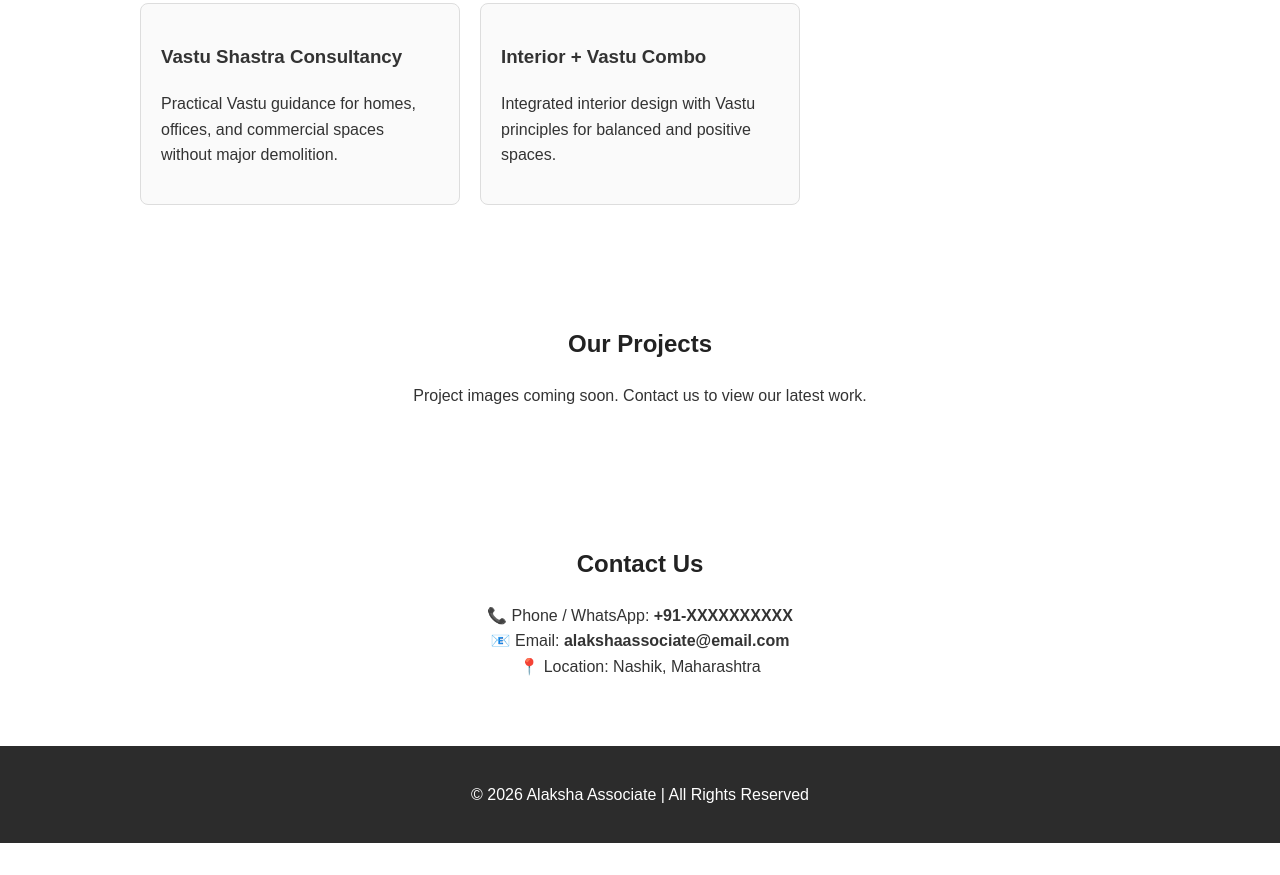
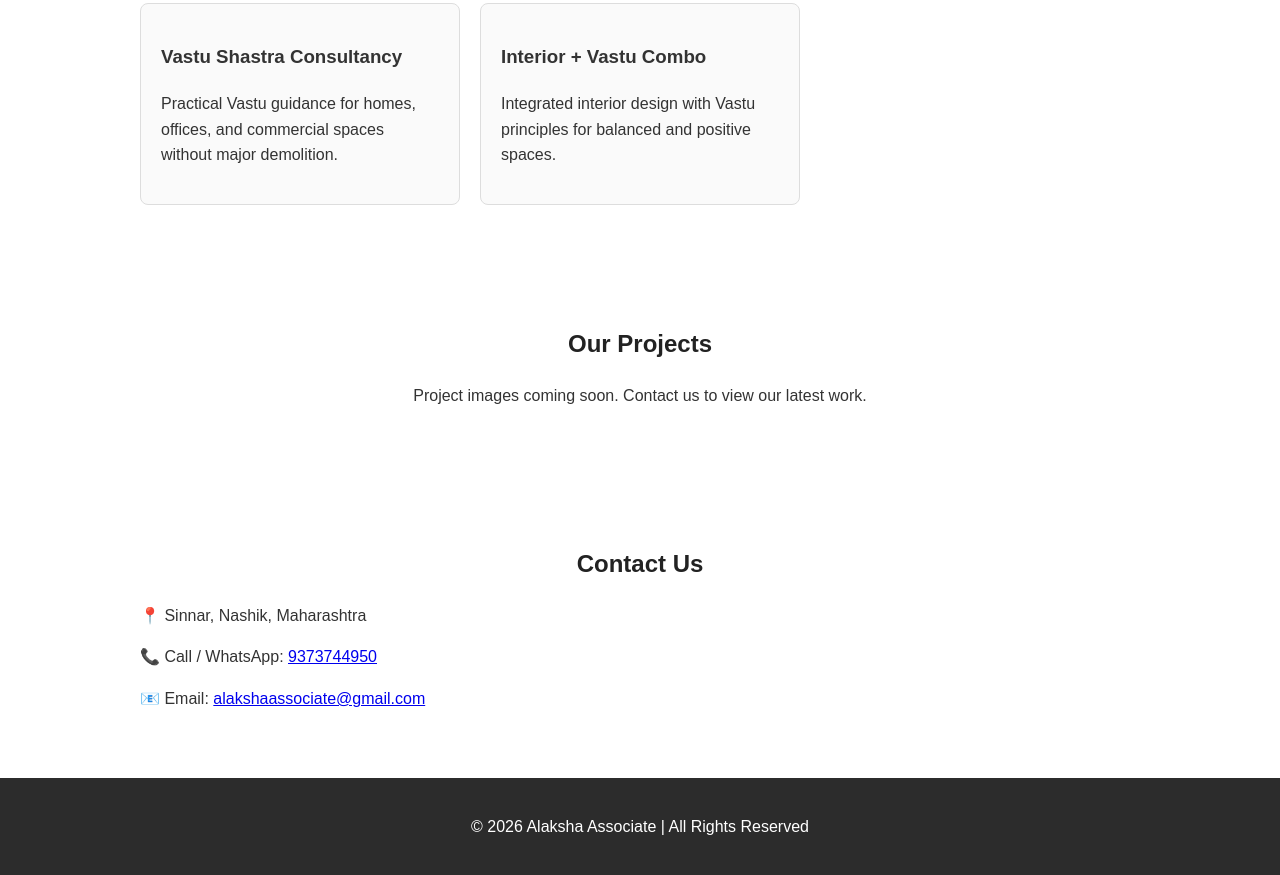
Before and after one commit to shraddhabankar2000-d/alaksha-associate, a plain HTML site: page index.html in a window 1280 px wide. Shown: the part 1407-2282 px from the top of the page. Before the commit the page ends 2250 px from the top, so only its background shows below. Drawn offline with Linux system fonts and the light colour scheme.

Commit message:
Update index.html

```diff
--- a/index.html
+++ b/index.html
@@ -150,14 +150,13 @@
   <p style="text-align:center;">Project images coming soon. Contact us to view our latest work.</p>
 </section>
 
-<section id="contact">
+<section class="contact">
   <h2>Contact Us</h2>
-  <p style="text-align:center;">
-    📞 Phone / WhatsApp: <strong>+91-XXXXXXXXXX</strong><br />
-    📧 Email: <strong>alakshaassociate@email.com</strong><br />
-    📍 Location: Nashik, Maharashtra
-  </p>
+  <p>📍 Sinnar, Nashik, Maharashtra</p>
+  <p>📞 Call / WhatsApp: <a href="tel:9373744950">9373744950</a></p>
+  <p>📧 Email: <a href="mailto:alakshaassociate@gmail.com">alakshaassociate@gmail.com</a></p>
 </section>
+
 
 <footer>
   <p>© 2026 Alaksha Associate | All Rights Reserved</p>
```
